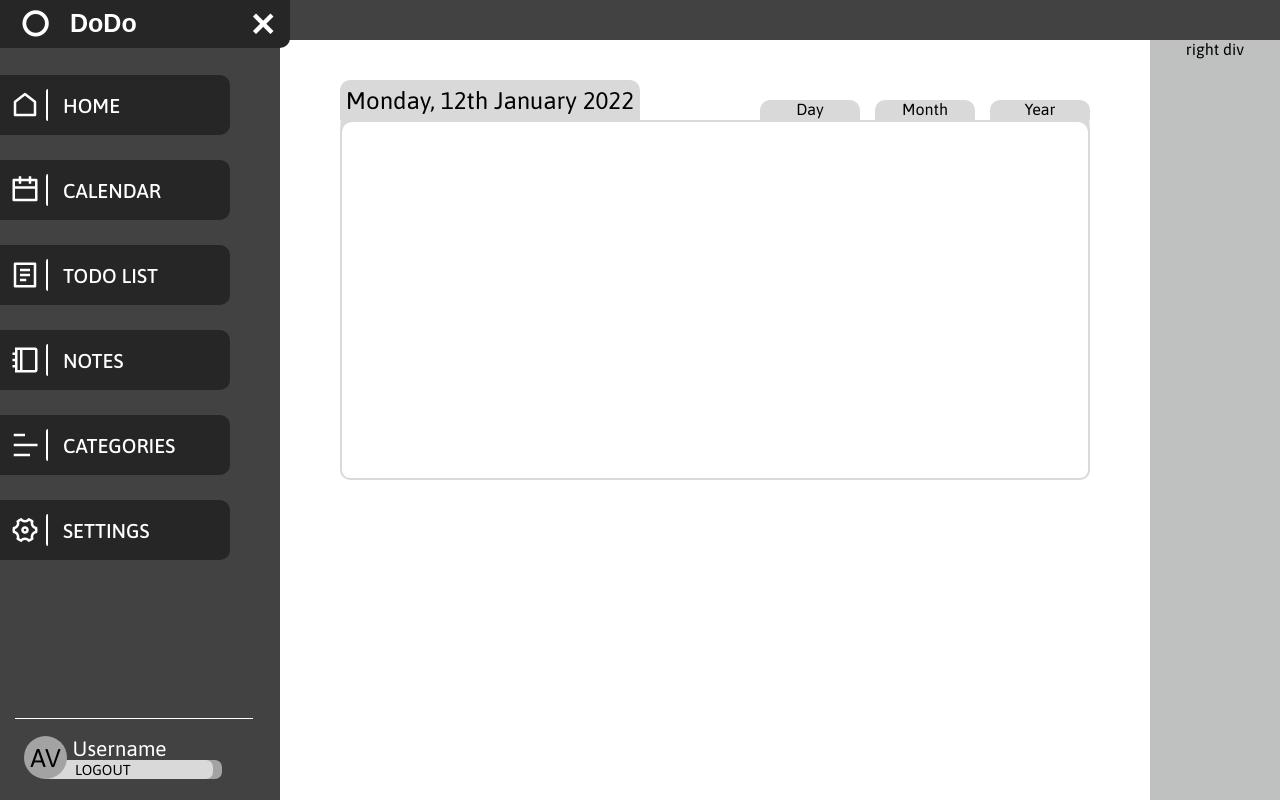
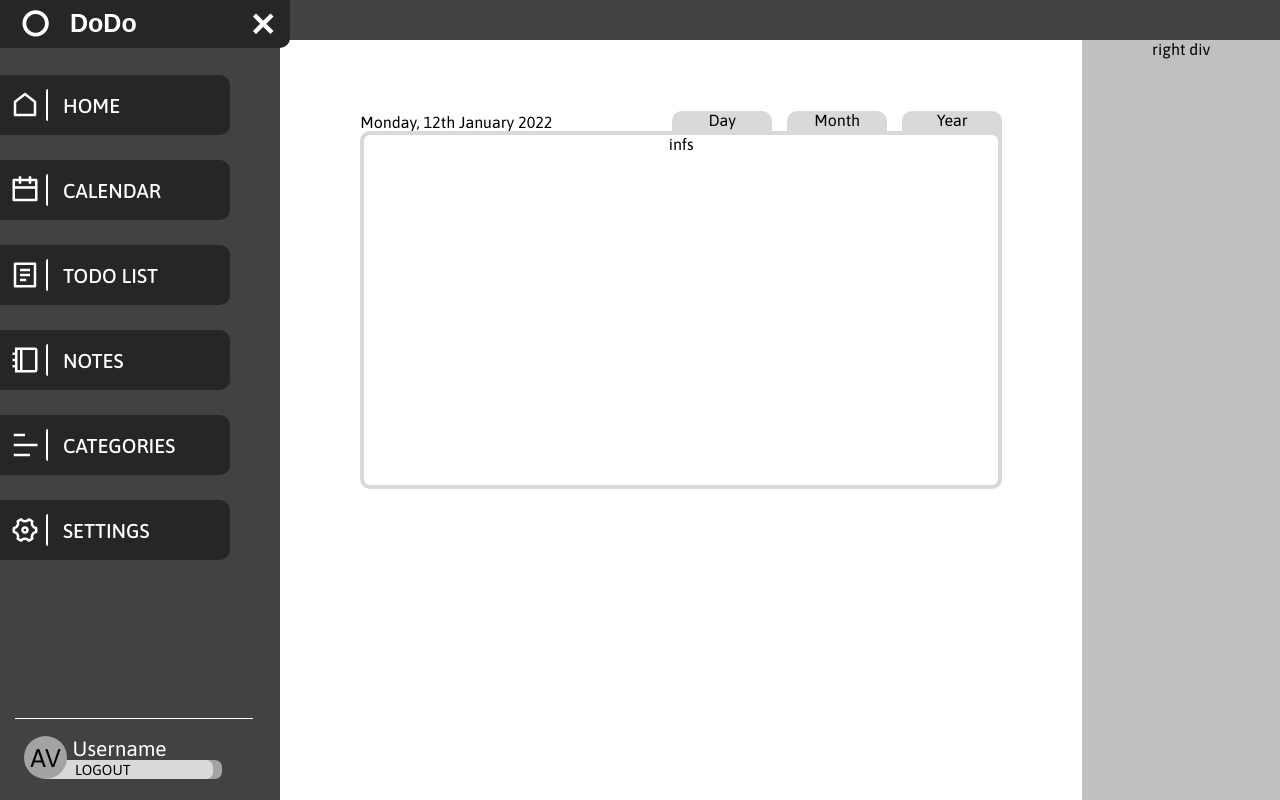
Before and after one commit to akai-org/akaitodo-frontend, a React (Create React App) app: page / in a window 1280 px wide. Built offline with nearby package versions, Linux system fonts and the light colour scheme.

Commit message:
fixed calendar preview

```diff
--- a/src/components/Calendar.js
+++ b/src/components/Calendar.js
@@ -3,20 +3,20 @@ import "../styles/Calendar.scss";
 
 function Calendar() {
   return (
-    <div>
+    <>
       <div className="calendar-wrapper">
         <div className="calendar-date">
           <span className="date"> Monday, 12th January 2022</span>
         </div>
 
         <div className="calendar-specifiers">
-          <Widget>Day</Widget>
-          <Widget>Month</Widget>
-          <Widget>Year</Widget>
+          <Widget id="3">Day</Widget>
+          <Widget id="2-month">Month</Widget>
+          <Widget id="3-year">Year</Widget>
         </div>
-        <div className="calendar-block"></div>
+        <div className="calendar-block">infs</div>
       </div>
-    </div>
+    </>
   );
 }
 
--- a/src/components/Widget.js
+++ b/src/components/Widget.js
@@ -2,10 +2,14 @@ import { useState } from "react";
 import "../styles/Widget.scss";
 
 function Widget(props) {
+  //TODO - MOVE THAT FUNCTIONALITY TO CALLENDAR TO MAKE JUST ONE ACTIVE ONE TIME
   const [widgetClass, setWidgetClass] = useState("widget-box");
+
   function onWidgetClick() {
-    setWidgetClass((prevState) => prevState + " clicked");
+    if (widgetClass.includes("clicked")) setWidgetClass("widget-box");
+    else setWidgetClass("widget-box clicked");
   }
+
   return (
     <div className={widgetClass} onClick={onWidgetClick}>
       <span>{props.children}</span>
--- a/src/styles/Calendar.scss
+++ b/src/styles/Calendar.scss
@@ -1,70 +1,47 @@
-* {
-  box-sizing: border-box;
+.calendar-wrapper {
+  margin: 40px 0 40px 0;
+  display: flex;
+  flex-direction: row;
+  flex-wrap: wrap;
+  width: 80%;
+  height: 420px;
 }
 
-.calendar-wrapper {
-  display: grid;
-  grid-template-columns: 1fr 375px 375px 1fr;
-  grid-template-rows: 40px 40px 340px;
+//TODO - SET SIZE OF UPPER COMPONENTS TO BEHAVE MORE NATURAL TOGETHER
+
+.calendar-specifiers {
+  flex-grow: 1;
+  display: flex;
+  flex-direction: row;
+  justify-content: flex-end;
+  align-items: self-end;
+  align-self: flex-end;
+  height: 40px;
 }
 
 .calendar-date {
+  flex-grow: 1;
   display: flex;
-  align-items: center;
-  justify-content: center;
-  width: 300px;
-  grid-row: 2;
-  grid-column: 2;
-  background-color: var(--lightgray-color);
-  border-top-right-radius: 10px;
-  border-top-left-radius: 10px;
-}
-
-.date {
-  font-size: 1.5rem;
-}
-
-.calendar-specifiers {
-  grid-row: 2;
-  grid-column: 3;
-  display: flex;
-  align-items: flex-end;
-  justify-content: flex-end;
-  z-index: 5;
+  justify-content: flex-start;
+  align-self: flex-end;
 }
 
 .calendar-block {
-  position: relative;
-  grid-row: 3;
-  grid-column: 2 / 3;
-  width: 750px;
-  height: 360px;
-  border: 2px solid var(--lightgray-color);
+  flex-grow: 2;
+  width: 100%;
+  height: 350px;
+  border: 4px solid var(--lightgray-color);
   border-radius: 10px;
-  background-color: white;
-  z-index: 0;
+  background-color: var(--basebg-color);
+  z-index: 3;
 }
 
-.calendar-block::before {
-  position: absolute;
-  aspect-ratio: 1/1;
-  height: 40px;
-  // background-color: var(--lightgray-color);
-  content: "";
-  border-top-left-radius: 10px;
-  left: 0px;
-  top: 0px;
-  box-shadow: -1.6px -10px 0 0 var(--lightgray-color);
+@media screen and (max-width: 768px) {
+  .calendar-wrapper {
+    width: 400px;
+  }
+
+  .widget-box {
+    width: 60px;
+  }
 }
-
-.calendar-block::after {
-  position: absolute;
-  aspect-ratio: 1/1;
-  height: 40px;
-  // background-color: var(--lightgray-color);
-  content: "";
-  border-top-right-radius: 10px;
-  right: 0px;
-  top: 0px;
-  box-shadow: 1.6px -10px 0 0 var(--lightgray-color);
-}
--- a/src/styles/Home.scss
+++ b/src/styles/Home.scss
@@ -3,4 +3,5 @@
 .home {
   width: 100%;
   display: flex;
+  flex-wrap: wrap;
 }
--- a/src/styles/HomeMiddle.scss
+++ b/src/styles/HomeMiddle.scss
@@ -1,7 +1,9 @@
 //@use 'varsmodule' as *;
 
 .middle {
+  display: flex;
   background-color: var(--basebg-color);
   flex-grow: 5;
   text-align: center;
+  justify-content: center;
 }
--- a/src/styles/Widget.scss
+++ b/src/styles/Widget.scss
@@ -3,12 +3,16 @@
   background-color: var(--lightgray-color);
   border-top-right-radius: 10px;
   border-top-left-radius: 10px;
-  height: 20px;
+  height: 30px;
   font-size: 1rem;
   margin-left: 15px;
+  cursor: pointer;
+  position: relative;
+  top: 10px;
+  z-index: 1;
 }
 
 .clicked {
   font-size: 1.3rem;
-  height: 30px;
+  height: 35px;
 }
```
